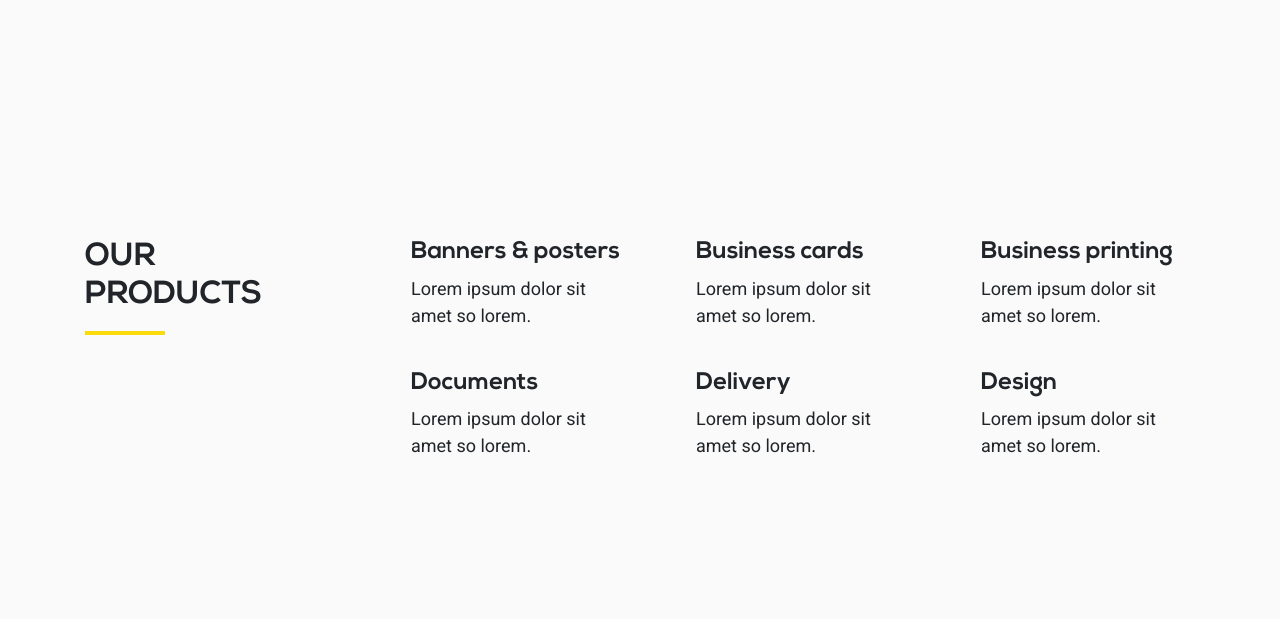
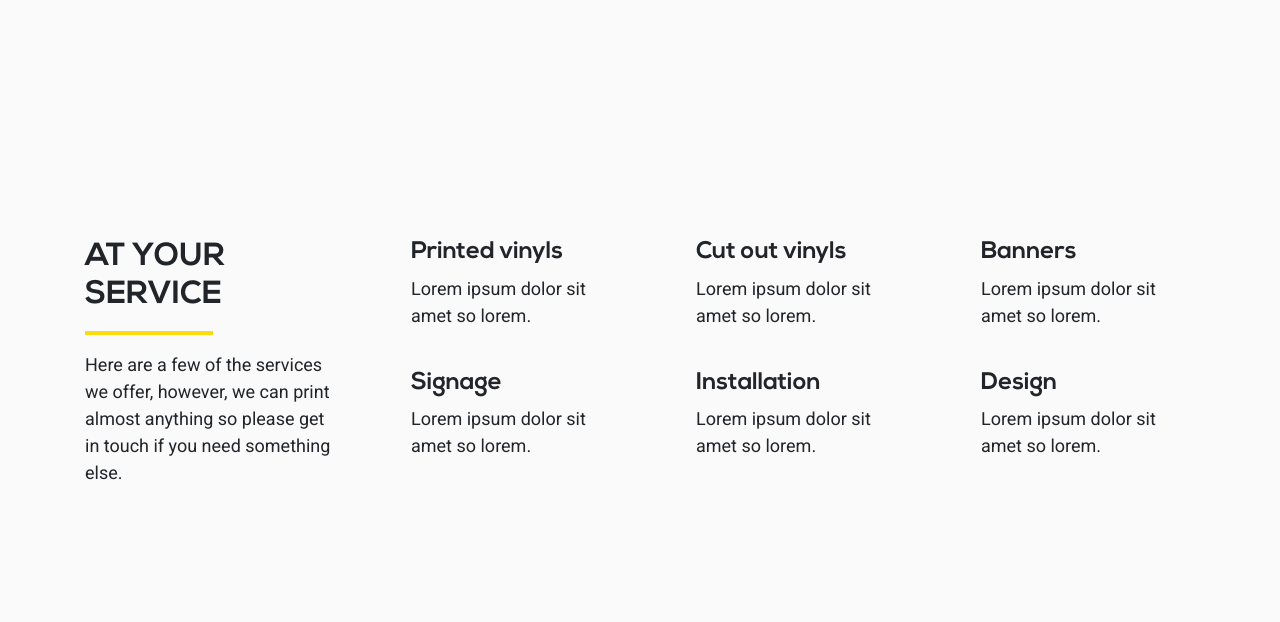
Before and after one commit to Eli-Nathan/Freshprint, a PHP site: page / in a window 1280 px wide. Shown: the part 1535-2157 px from the top of the page. Before the commit the page ends 1988 px from the top, so only its background shows below. Run offline with PHP 8.4, Linux system fonts and the light colour scheme; some libraries are stand-ins or nearby versions.

Commit message:
Better icons

```diff
--- a/index.php
+++ b/index.php
@@ -46,30 +46,33 @@
   <div class="products">
     <div class="container">
       <div class="row">
-        <div class="products__intro col-md-12 col-lg-2">
-          <h2 class="products__heading">Our products</h2>
+        <div class="products__intro col-md-12 col-lg-3">
+          <h2 class="products__heading">At Your Service</h2>
           <hr class="ml-0">
+          <p>
+            Here are a few of the services we offer, however, we can print almost anything so please get in touch if you need something else.
+          </p>
         </div>
-        <div class="products__items col-md-12 col-lg-9 offset-lg-1">
+        <div class="products__items col-md-12 col-lg-9">
           <div class="row">
             <div class="item-box item-box--printing col-sm-4">
-              <h4 class="item-box__heading">Banners & posters</h4>
+              <h4 class="item-box__heading">Printed vinyls</h4>
               <p class="item-box__copy">Lorem ipsum dolor sit amet so lorem.</p>
             </div>
             <div class="item-box item-box--card col-sm-4">
-              <h4 class="item-box__heading">Business cards</h4>
+              <h4 class="item-box__heading">Cut out vinyls</h4>
               <p class="item-box__copy">Lorem ipsum dolor sit amet so lorem.</p>
             </div>
             <div class="item-box item-box--building col-sm-4">
-              <h4 class="item-box__heading">Business printing</h4>
+              <h4 class="item-box__heading">Banners</h4>
               <p class="item-box__copy">Lorem ipsum dolor sit amet so lorem.</p>
             </div>
-            <div class="item-box item-box--file col-sm-4">
-              <h4 class="item-box__heading">Documents</h4>
+            <div class="item-box item-box--sign col-sm-4">
+              <h4 class="item-box__heading">Signage</h4>
               <p class="item-box__copy">Lorem ipsum dolor sit amet so lorem.</p>
             </div>
-            <div class="item-box item-box--plane col-sm-4">
-              <h4 class="item-box__heading">Delivery</h4>
+            <div class="item-box item-box--wrench col-sm-4">
+              <h4 class="item-box__heading">Installation</h4>
               <p class="item-box__copy">Lorem ipsum dolor sit amet so lorem.</p>
             </div>
             <div class="item-box item-box--pen col-sm-4">
```
Also changed, not shown: assets/css/7-pages/home.scss (+6 -6 lines), assets/css/main.css.
